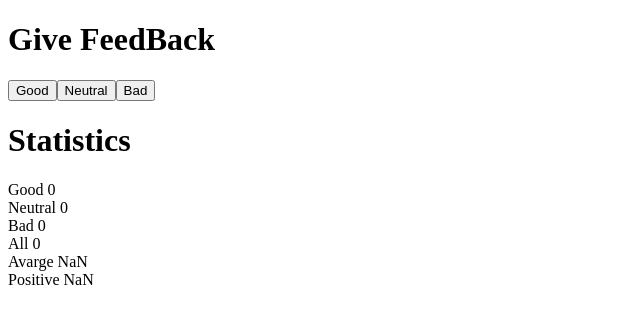
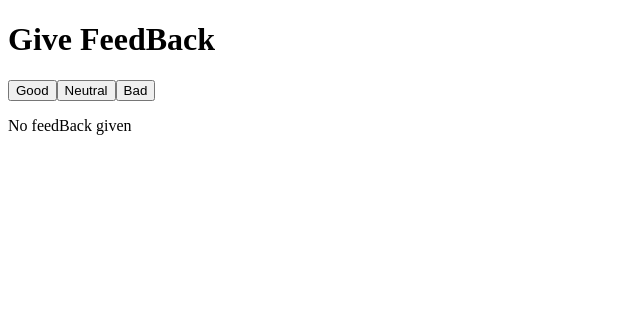
Before and after one commit to Alitsuli/FullStackOpen2022, a React (Create React App) app in the folder Osa1/part1/: page / in a window 1280 px wide. Shown: the top 324 px of the page, without its empty margins (0-640 px from the left). Built offline with nearby package versions, Linux system fonts and the light colour scheme.

Commit message:
unicafe step4

```diff
--- a/Osa1/part1/src/Unicafe.js
+++ b/Osa1/part1/src/Unicafe.js
@@ -2,6 +2,13 @@ import React, { Component } from "react";
 import { useState } from "react";
 
 const Statistics = (p) => {
+  if (p.all === 0) {
+    return (
+      <div>
+        <p>No feedBack given</p>
+      </div>
+    );
+  }
   return (
     <div>
       <h1>{p.text}</h1>
```
